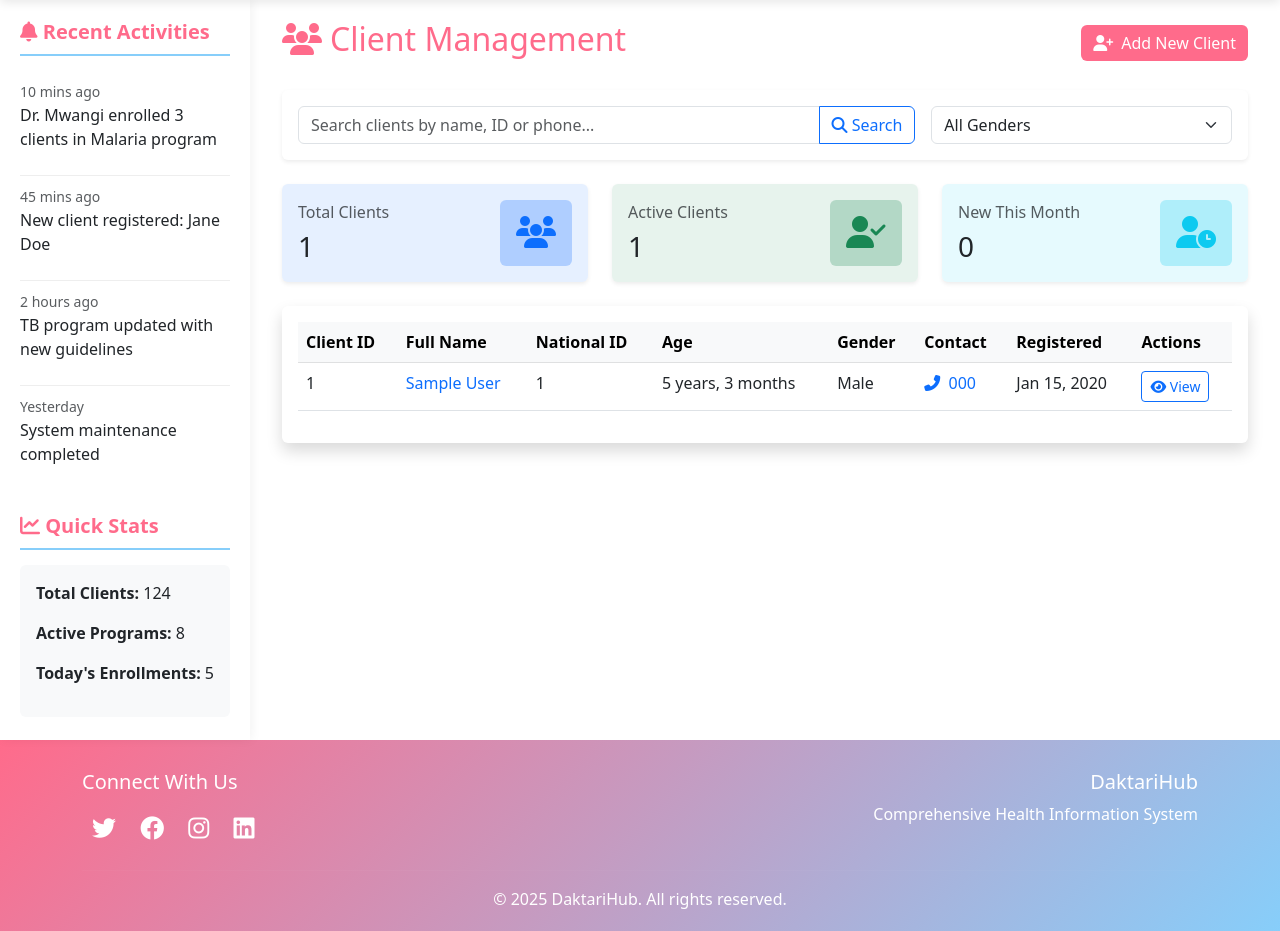
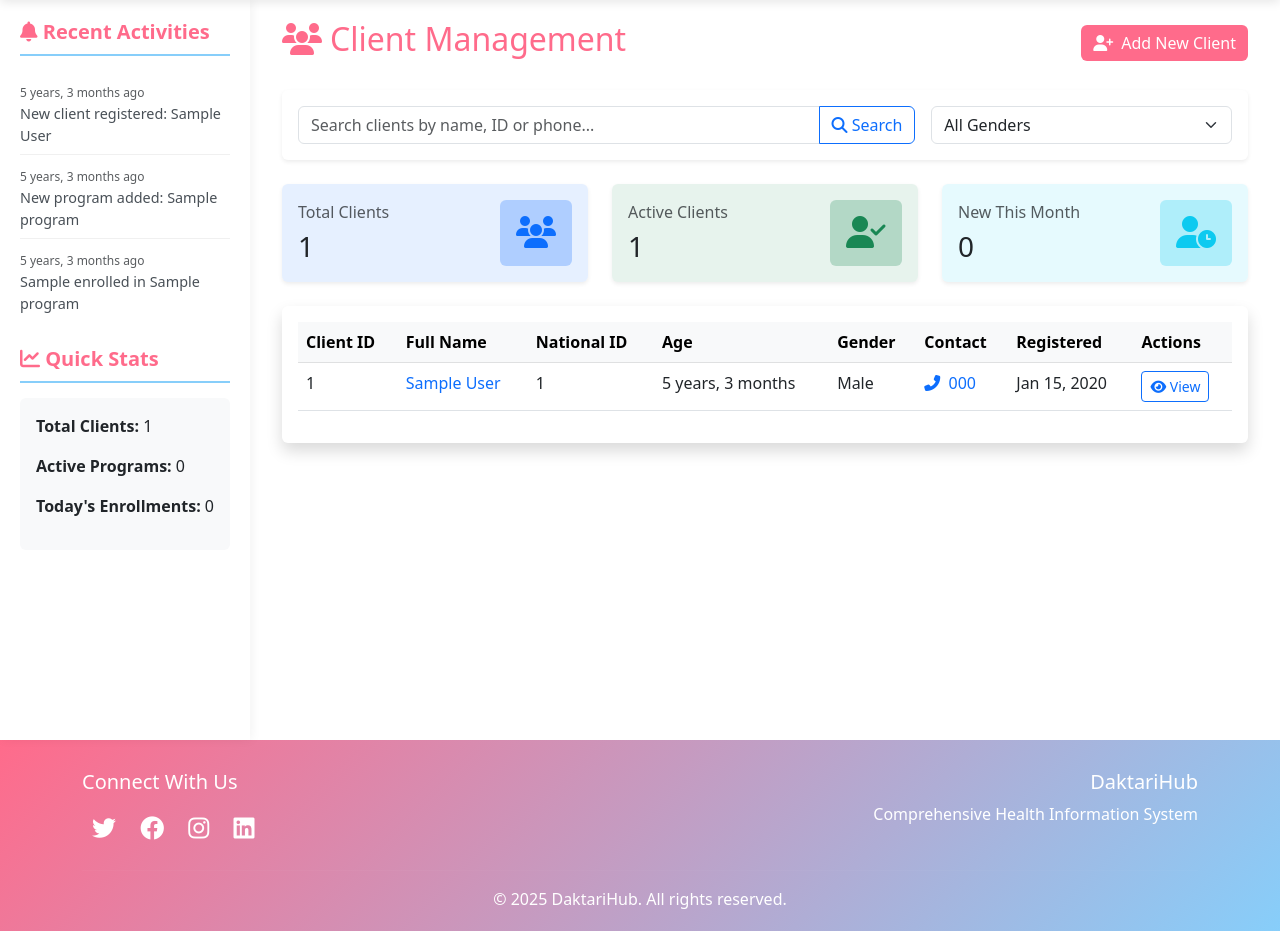
Before and after one commit to Muraya-Pat/Daktari-Hub-, a Django app: page /clients/ in a window 1280 px wide. Shown: the part 56-987 px from the top of the page. Run offline with Django 5.2, Linux system fonts and the light colour scheme; tables that the repository leaves empty hold one stand-in row (values such as "Sample post").

Commit message:
Settings update: updates settings.py to include home app context processors

```diff
--- a/daktarihub/settings.py
+++ b/daktarihub/settings.py
@@ -67,6 +67,7 @@ TEMPLATES = [
                 'django.template.context_processors.request',
                 'django.contrib.auth.context_processors.auth',
                 'django.contrib.messages.context_processors.messages',
+                'home.context_processors.sidebar_data',
             ],
         },
     },
--- /dev/null
+++ b/home/context_processors.py
@@ -0,0 +1,21 @@
+from django.utils import timezone
+from django.db.models import Q
+from clients.models import Client
+from programs.models import Program, Enrollment
+
+def sidebar_data(request):
+    today = timezone.now().date()
+
+    return {
+        'recent_clients': Client.objects.all().order_by('-registered_at')[:3],
+        'recent_programs': Program.objects.all().order_by('-created_at')[:3],
+        'recent_enrollments': Enrollment.objects.select_related('client', 'program')
+                              .order_by('-enrollment_date')[:3],
+        'total_clients': Client.objects.count(),
+        'active_programs': Program.objects.filter(
+            Q(end_date__gte=today) | Q(end_date__isnull=True)
+        ).count(),
+        'todays_enrollments': Enrollment.objects.filter(
+            enrollment_date=today  #
+        ).count(),
+    }
--- a/templates/base.html
+++ b/templates/base.html
@@ -132,6 +132,27 @@
             background-color: #e55a74;
             color: white;
         }
+        /* Activity Items */
+        .activity-item {
+             padding: 8px 0;
+             border-bottom: 1px solid #f0f0f0;
+            transition: all 0.2s;
+       }
+
+        .activity-item:hover {
+            background-color: rgba(255, 107, 139, 0.05);
+       }
+
+        .activity-item small {
+            color: var(--daktari-blue);
+            font-size: 0.75rem;
+       }
+
+        .activity-item p {
+            margin-bottom: 0;
+            font-size: 0.9rem;
+            color: #495057;
+       }
     </style>
 </head>
 <body>
@@ -177,22 +198,29 @@
     </h5>
 
     <div class="activity-list">
+        <!-- Recent Clients -->
+        {% for client in recent_clients %}
         <div class="activity-item">
-                    <small class="text-muted">10 mins ago</small>
-                    <p>Dr. Mwangi enrolled 3 clients in Malaria program</p>
+            <small class="text-muted">{{ client.registered_at|timesince }} ago</small>
+            <p>New client registered: {{ client.first_name }} {{ client.last_name }}</p>
         </div>
+        {% endfor %}
+
+        <!-- Recent Programs -->
+        {% for program in recent_programs %}
         <div class="activity-item">
-                    <small class="text-muted">45 mins ago</small>
-                    <p>New client registered: Jane Doe</p>
+            <small class="text-muted">{{ program.created_at|timesince }} ago</small>
+            <p>New program added: {{ program.name }}</p>
         </div>
+        {% endfor %}
+
+        <!-- Recent Enrollments -->
+        {% for enrollment in recent_enrollments %}
         <div class="activity-item">
-                    <small class="text-muted">2 hours ago</small>
-                    <p>TB program updated with new guidelines</p>
+            <small class="text-muted">{{ enrollment.enrollment_date|timesince }} ago</small>
+            <p>{{ enrollment.client.first_name }} enrolled in {{ enrollment.program.name }}</p>
         </div>
-                <div class="activity-item">
-                    <small class="text-muted">Yesterday</small>
-                    <p>System maintenance completed</p>
-                </div>
+        {% endfor %}
     </div>
 
     <div class="mt-4">
@@ -200,9 +228,9 @@
             <i class="fas fa-chart-line"></i> Quick Stats
         </h5>
         <div class="p-3 bg-light rounded">
-                    <p><strong>Total Clients:</strong> 124</p>
-                    <p><strong>Active Programs:</strong> 8</p>
-                    <p><strong>Today's Enrollments:</strong> 5</p>
+            <p><strong>Total Clients:</strong> {{ total_clients }}</p>
+            <p><strong>Active Programs:</strong> {{ active_programs }}</p>
+            <p><strong>Today's Enrollments:</strong> {{ todays_enrollments }}</p>
         </div>
     </div>
 </aside>
```
Lines whose indentation alone changed are shown as unchanged.
